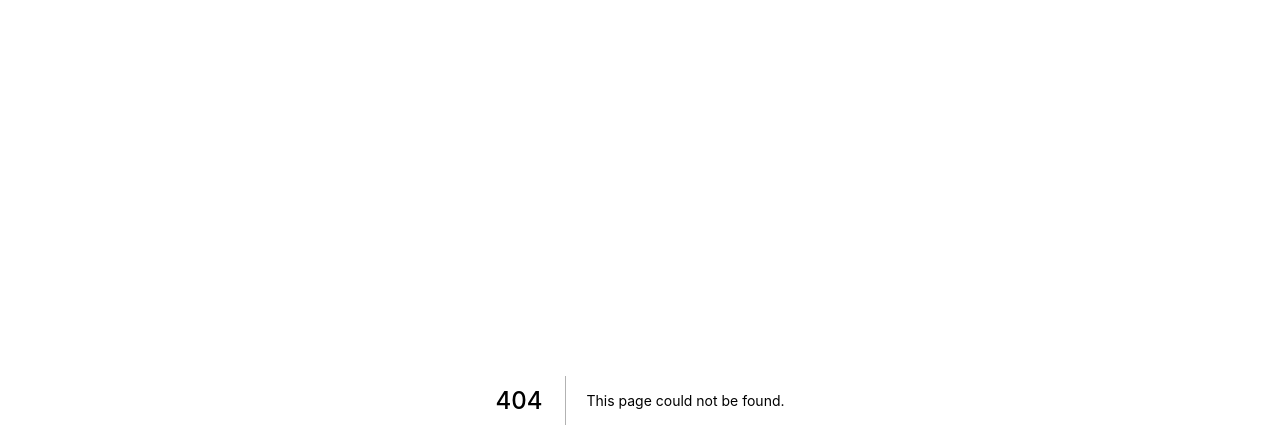
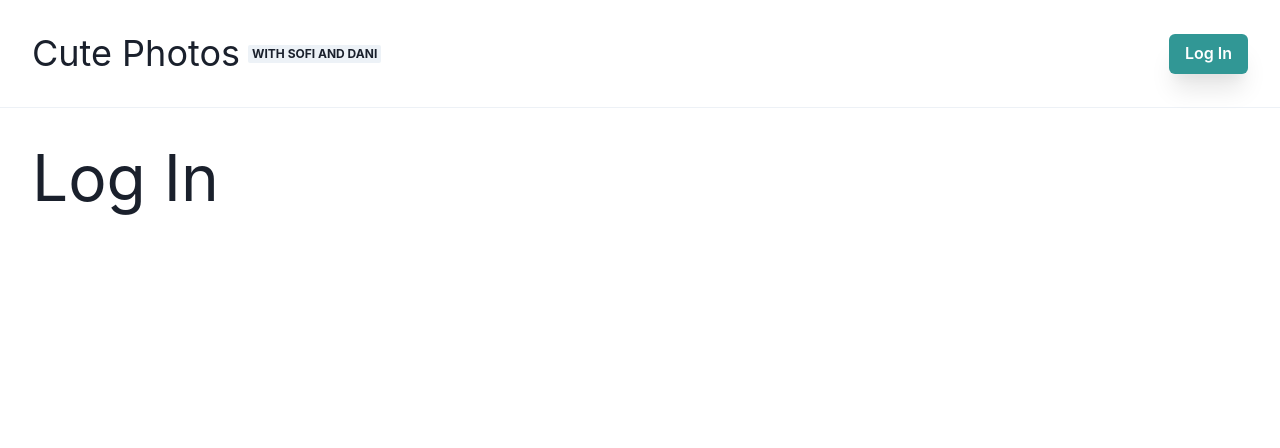
Before and after one commit to dnrm/sapphire, a Next.js app: page /login in a window 1280 px wide. Before the commit this address had no page. Shown: the top 448 px of the page. Built offline with nearby package versions, Linux system fonts and the light colour scheme; no server answers.

Commit message:
:sparkles: Started implementing authentication

```diff
--- a/components/Navbar.js
+++ b/components/Navbar.js
@@ -1,19 +1,39 @@
 import React from 'react';
-import Link from 'next/link'
-import { Flex, Heading, Badge, Button, Stack } from "@chakra-ui/react"
+import Link from 'next/link';
+import { useRouter } from 'next/router'
+import { Flex, Heading, Badge, Button, Stack } from '@chakra-ui/react';
+import { useSession } from 'next-auth/client';
 
-const Navbar = () => {
+const Navbar = (props) => {
+    const [session] = useSession();
+    const router = useRouter()
+
     return (
         <Flex px={8} py={8} justifyContent="space-between" alignItems="center">
-            <Stack direction="row" alignItems="center">
-                <Heading fontWeight="regular">Cute Photos</Heading>
-                <Badge>With Sofi and Dani</Badge>
-            </Stack>
-            <Link href="/login">
-                <Button boxShadow="xl" variant="solid" colorScheme="teal" color="white">Log In</Button>
+            <Link href="/">
+                <a>
+                    <Stack direction="row" alignItems="center">
+                        <Heading fontWeight="regular">Cute Photos</Heading>
+                        <Badge>With Sofi and Dani</Badge>
+                    </Stack>
+                </a>
             </Link>
+            {session ? null : (
+                <Link href="/login">
+                    <a>
+                        <Button
+                            boxShadow="xl"
+                            variant="solid"
+                            colorScheme="teal"
+                            color="white"
+                        >
+                            Log In
+                        </Button>
+                    </a>
+                </Link>
+            )}
         </Flex>
-    )
-}
+    );
+};
 
 export default Navbar;
--- a/package.json
+++ b/package.json
@@ -14,6 +14,7 @@
     "@emotion/styled": "^11",
     "framer-motion": "^4",
     "next": "11.0.1",
+    "next-auth": "^3.27.3",
     "react": "17.0.2",
     "react-dom": "17.0.2"
   },
--- a/pages/index.js
+++ b/pages/index.js
@@ -20,7 +20,7 @@ export default function Home() {
             </Head>
             <Navbar />
             <Divider mb="8" />
-            <Grid px={8} templateColumns="repeat(4, 1fr)" gap="2" width="full">
+            <Grid px={8} templateColumns={{ base: 'auto', md: "repeat(2, 1fr)" }} gap="2" width="full">
                 <Photo src="https://images.unsplash.com/photo-1605947464625-316923642808"></Photo>
                 <Photo src="https://images.unsplash.com/photo-1611635473151-88f447ed3140"></Photo>
                 <Photo src="https://images.unsplash.com/photo-1627759929352-e4ad6ff6d55e"></Photo>
--- /dev/null
+++ b/pages/login.js
@@ -0,0 +1,31 @@
+import React from 'react';
+import Head from 'next/head';
+import { Divider, Heading, Stack } from '@chakra-ui/react';
+import Navbar from '../components/Navbar';
+import { useSession } from 'next-auth/client';
+
+const login = () => {
+    return (
+        <>
+            <Head>
+                <title>Login | sapphire</title>
+                <meta
+                    name="description"
+                    content="Cute photos of Sofi and Dani"
+                />
+            </Head>
+            <Navbar />
+            <Divider mb="8" />
+            <Stack px={8} id="main">
+                <Heading
+                    fontWeight="regular"
+                    fontSize={{ base: '2em', md: '4em' }}
+                >
+                    Log In
+                </Heading>
+            </Stack>
+        </>
+    );
+};
+
+export default login;
```
Also changed, not shown: components/Photo.js (+5 -5 lines), public/vercel.svg (deleted), 1 other file (tests, documents, lock files or other folders).
